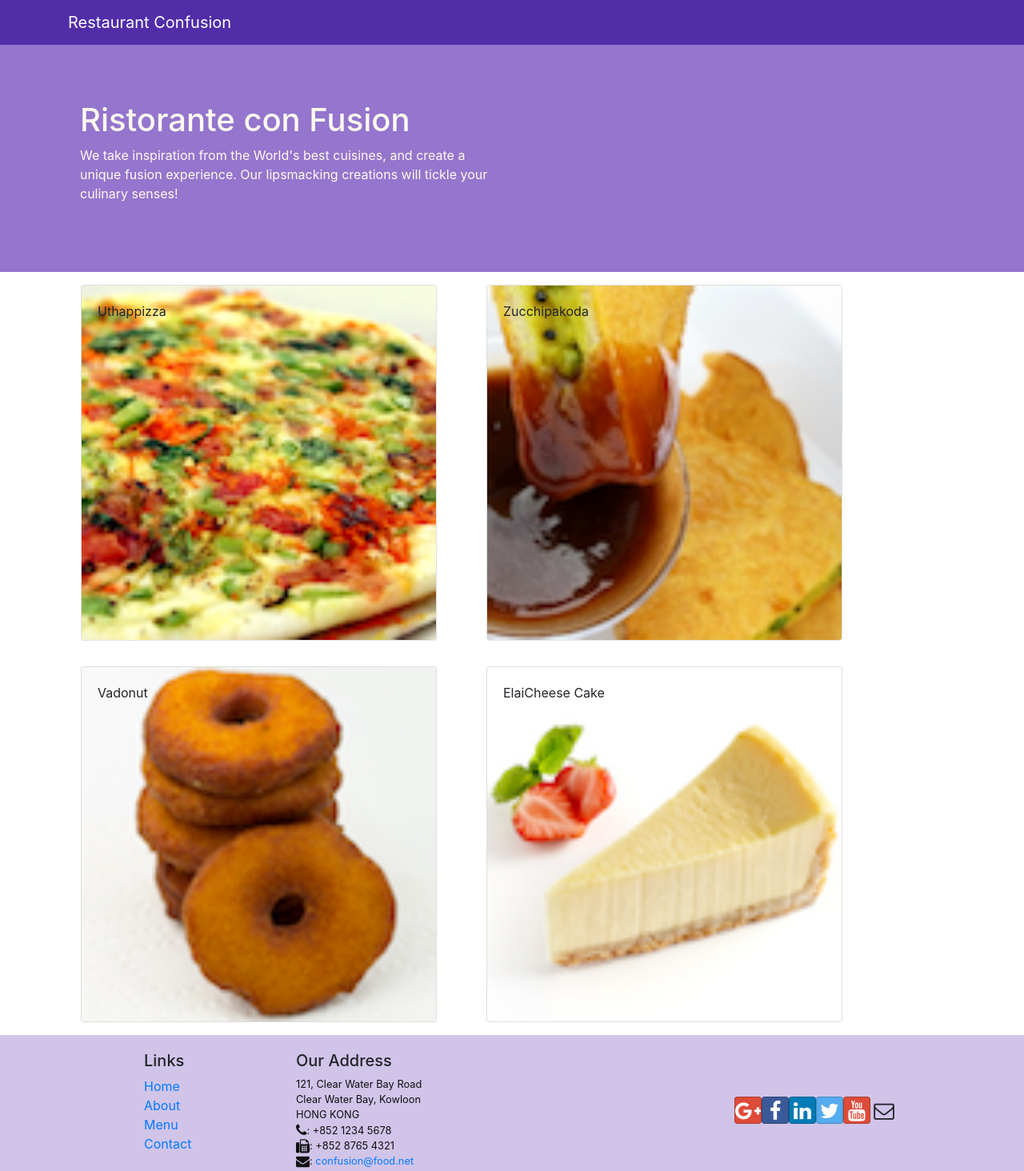
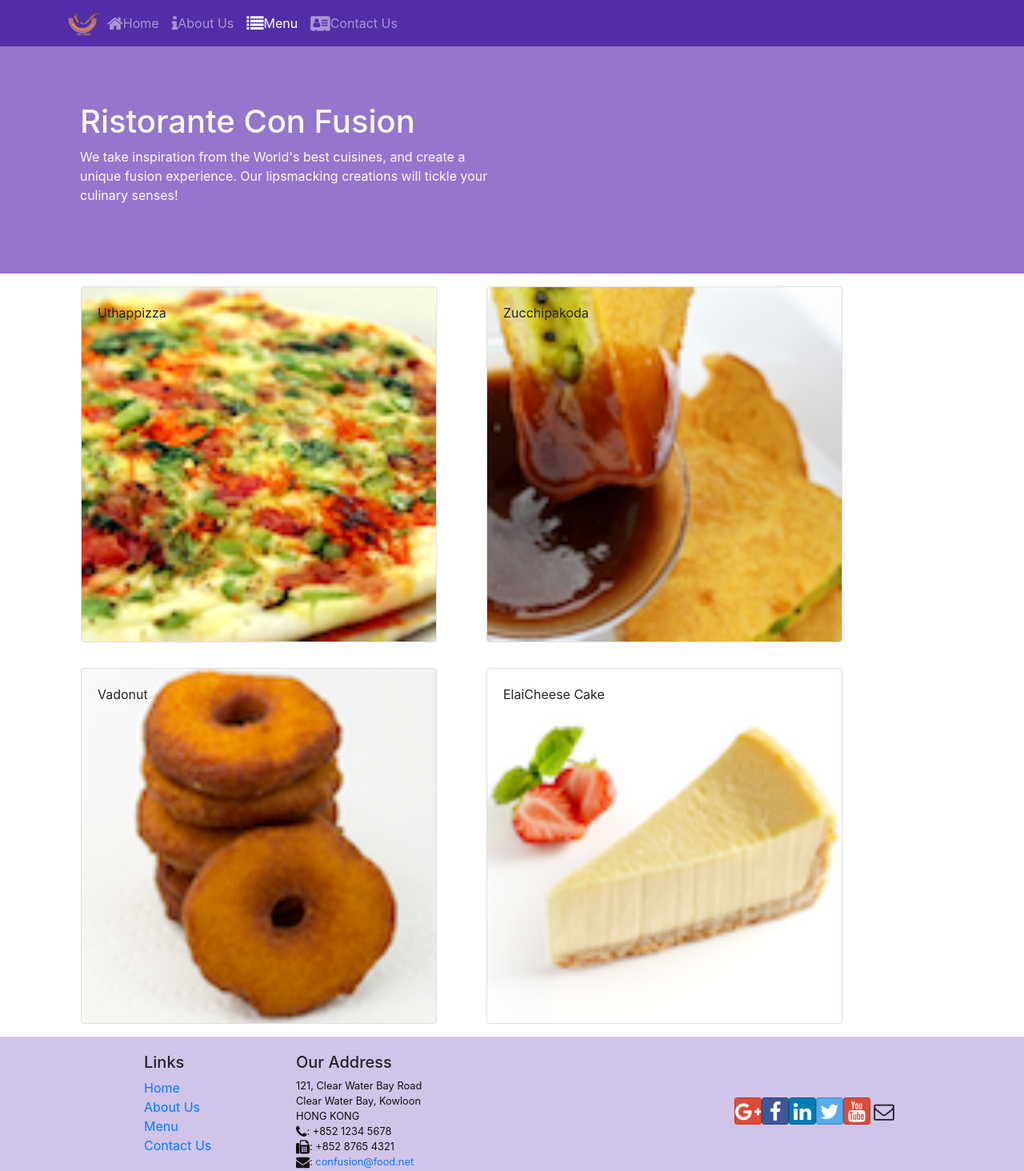
Before and after one commit to Prashant2303/React, a React (Create React App) app: page /menu in a window 1280 px wide. Shown: the top 1464 px of the page at 80% size. Built offline with nearby package versions, Linux system fonts and the light colour scheme.

Commit message:
React Router

```diff
--- a/package.json
+++ b/package.json
@@ -12,6 +12,7 @@
     "react": "^17.0.1",
     "react-dom": "^17.0.1",
     "react-popper": "^2.2.4",
+    "react-router-dom": "^5.2.0",
     "react-scripts": "4.0.0",
     "reactstrap": "^8.7.1",
     "web-vitals": "^0.2.4"
--- a/src/App.js
+++ b/src/App.js
@@ -1,13 +1,16 @@
 import React, { useState } from 'react';
 import Main from './components/MainComponent';
 import './App.css';
+import {BrowserRouter} from 'react-router-dom';
 
 function App() {
 
   return (
-    <div>
-      <Main />
-    </div>
+    <BrowserRouter>
+      <div>
+        <Main />
+      </div>
+    </BrowserRouter>
   );
 }
 
--- a/src/components/FooterComponent.js
+++ b/src/components/FooterComponent.js
@@ -1,4 +1,5 @@
 import React from 'react';
+import { Link } from 'react-router-dom';
 
 function Footer(props) {
     return (
@@ -8,10 +9,13 @@
                     <div className="col-4 offset-1 col-sm-2">
                         <h5>Links</h5>
                         <ul className="list-unstyled">
-                            <li><a href="#">Home</a></li>
-                            <li><a href="#">About</a></li>
+                            <li><Link to="/home">Home</Link></li>
+                            <li><Link to="/aboutus">About Us</Link></li>
+                            <li><Link to="/menu">Menu</Link></li>
+                            <li><Link to="/contactus">Contact Us</Link></li>
+                            {/* <li><a href="#">About</a></li>
                             <li><a href="#">Menu</a></li>
-                            <li><a href="contactus.html">Contact</a></li>
+                            <li><a href="contactus.html">Contact</a></li> */}
                         </ul>
                     </div>
                     <div className="col-7 col-sm-5">
--- a/src/components/HeaderComponenet.js
+++ b/src/components/HeaderComponenet.js
@@ -1,20 +1,61 @@
 import React, { Component } from 'react';
-import { Jumbotron, Navbar, NavbarBrand } from 'reactstrap';
+import { Jumbotron, Navbar, Nav, NavbarToggler, NavItem, NavbarBrand, Collapse } from 'reactstrap';
+import { NavLink } from 'react-router-dom';
 
 class Header extends Component {
+
+    constructor(props) {
+        super(props);
+        this.state = {
+            isNavOpen: false
+        };
+        this.toggleNav = this.toggleNav.bind(this);
+    }
+
+    toggleNav() {
+        this.setState({ isNavOpen: !this.state.isNavOpen });
+    }
+
     render() {
         return (
             <>
-                <Navbar dark>
+                <Navbar dark expand='md'>
                     <div className='container'>
-                        <NavbarBrand href='/'>Restaurant Confusion</NavbarBrand>
+                        <NavbarToggler onClick={this.toggleNav} />
+                        <NavbarBrand className='mr-auto' href='/'>
+                            <img src='assets/images/logo.png' height='30' width='41' alt='Ristorante Confusion' />
+                        </NavbarBrand>
+                        <Collapse isOpen={this.state.isNavOpen} navbar>
+                            <Nav navbar>
+                                <NavItem>
+                                    <NavLink className='nav-link' to='/home'>
+                                        <span className='fa fa-home fa-lg'></span>Home
+                                    </NavLink>
+                                </NavItem>
+                                <NavItem>
+                                    <NavLink className='nav-link' to='/aboutus'>
+                                        <span className='fa fa-info fa-lg'></span>About Us
+                                    </NavLink>
+                                </NavItem>
+                                <NavItem>
+                                    <NavLink className='nav-link' to='/menu'>
+                                        <span className='fa fa-list fa-lg'></span>Menu
+                                    </NavLink>
+                                </NavItem>
+                                <NavItem>
+                                    <NavLink className='nav-link' to='/contactus'>
+                                        <span className='fa fa-address-card fa-lg'></span>Contact Us
+                                    </NavLink>
+                                </NavItem>
+                            </Nav>
+                        </Collapse>
                     </div>
                 </Navbar>
                 <Jumbotron fluid>
                     <div className='container'>
                         <div className='row row-header'>
                             <div className='col-12 col-sm-6'>
-                                <h1>Ristorante con Fusion</h1>
+                                <h1>Ristorante Con Fusion</h1>
                                 <p>We take inspiration from the World's best cuisines, and create a unique fusion experience. Our lipsmacking creations will tickle your culinary senses!</p>
                             </div>
                         </div>
--- /dev/null
+++ b/src/components/HomeComponent.js
@@ -0,0 +1,11 @@
+import React from 'react';
+
+function Home(props){
+    return(
+        <div className='container'>
+            <h4>Home</h4>
+        </div>
+    )
+}
+
+export default Home;
--- a/src/components/MainComponent.js
+++ b/src/components/MainComponent.js
@@ -4,6 +4,8 @@
 import DishDetail from './DishdetailComponent';
 import Header from './HeaderComponenet';
 import Footer from './FooterComponent';
+import Home from './HomeComponent';
+import { Switch, Route, Redirect } from 'react-router-dom';
 
 class Main extends Component {
 
@@ -12,23 +14,32 @@
 
         this.state = {
             dishes: DISHES,
-            selectedDish: null
+            // selectedDish: null
         }
     }
 
-    onDishSelect(dishId) {
-        this.setState({ selectedDish: dishId });
-    }
-    //   const dishesState = useState(DISHES);
-    //   const dishes = dishesState[0];
+    // onDishSelect(dishId) {
+    //     this.setState({ selectedDish: dishId });
+    // }
 
-    //   const [selectedDish, setSelectDish] = useState(null);
     render() {
+
+        const HomePage = () => {
+            return(
+                <Home />
+            )
+        }
+
         return (
             <div>
                 < Header />
-                <Menu dishes={this.state.dishes} onClick={(dishId) => this.onDishSelect(dishId)} />
-                <DishDetail dish={this.state.dishes.filter((dish) => dish.id === this.state.selectedDish)[0]} />
+                {/* <Menu dishes={this.state.dishes} onClick={(dishId) => this.onDishSelect(dishId)} />
+                <DishDetail dish={this.state.dishes.filter((dish) => dish.id === this.state.selectedDish)[0]} /> */}
+                <Switch>
+                    <Route path='/home' component={HomePage} />
+                    <Route exact path='/menu' component={() => <Menu dishes={this.state.dishes}/>} />
+                    <Redirect to='/home' />
+                </Switch>
                 < Footer />
             </div>
         );
```
Also changed, not shown: 2 other files (tests, documents, lock files or other folders).
